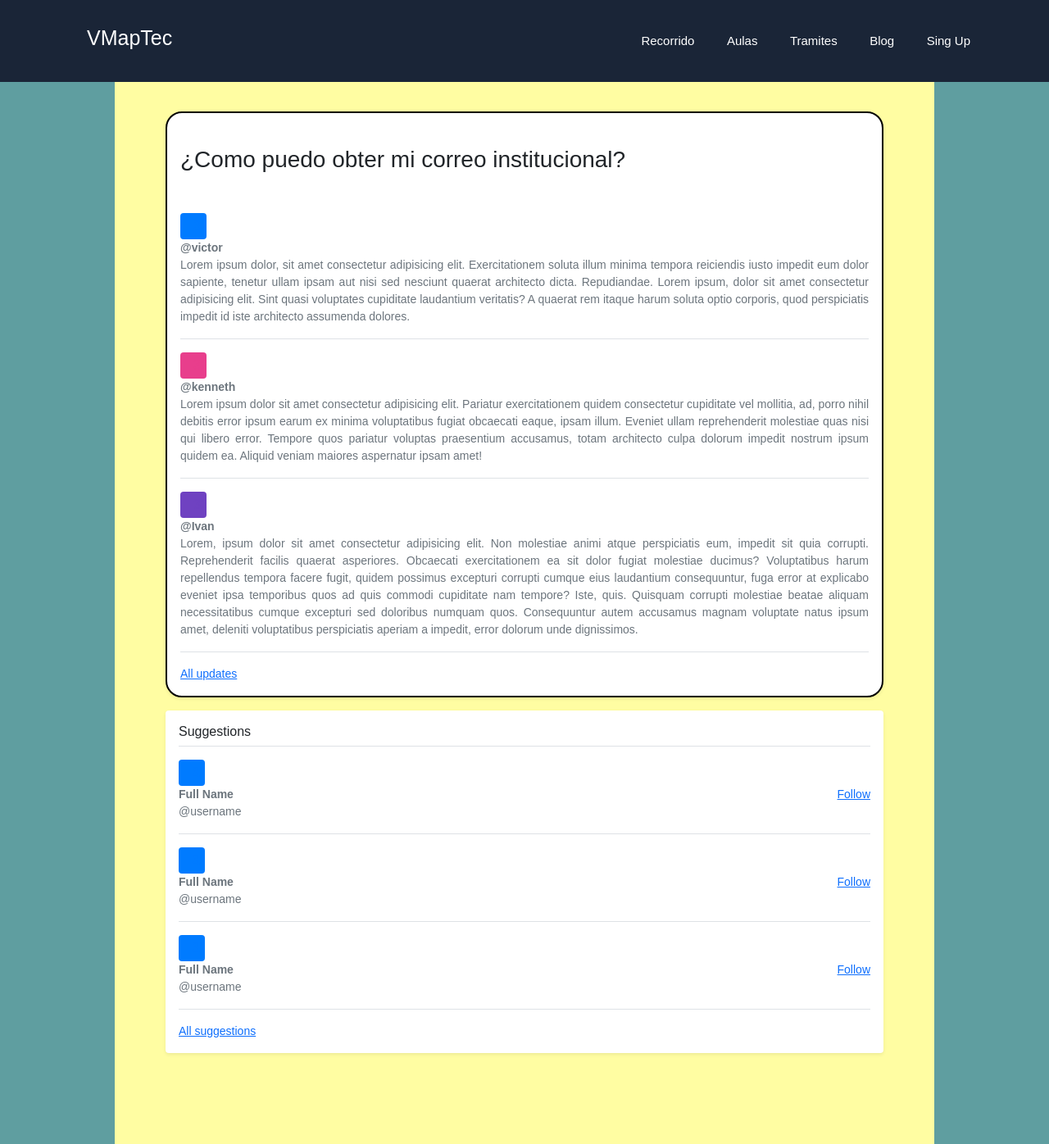
After one commit to VictorHCH/VMAPTEC, a PHP site: page /html/blog.html in a window 1280 px wide. The commit adds this page. Shown: the whole page at 82% size. Run offline with PHP 8.4, Linux system fonts and the light colour scheme.

Commit message:
Versión 2.0

```diff
--- a/VMaptec/VMaptec/css/estilosindex.css
+++ b/VMaptec/VMaptec/css/estilosindex.css
@@ -148,3 +148,17 @@ h1{
 p, ol, li{
 	text-align: justify;
 }
+
+.contenido1{
+	display: block;
+	justify-content: center;
+	background: #FFFDA2;
+	margin: 0 auto;
+	width: 1000px;
+	height: 1300px;
+}
+
+.aux{
+	border: 2px solid #000;
+	border-radius: 20px;
+}
--- /dev/null
+++ b/VMaptec/VMaptec/html/blog.html
@@ -0,0 +1,108 @@
+<!DOCTYPE html>
+<html lang="en">
+<head>
+    <meta charset="UTF-8">
+    <meta http-equiv="X-UA-Compatible" content="IE=edge">
+    <meta name="viewport" content="width=device-width, initial-scale=1.0">
+    <title>Kardex</title>
+    <link href="https://cdn.jsdelivr.net/npm/bootstrap@5.1.3/dist/css/bootstrap.min.css" rel="stylesheet" integrity="sha384-1BmE4kWBq78iYhFldvKuhfTAU6auU8tT94WrHftjDbrCEXSU1oBoqyl2QvZ6jIW3" crossorigin="anonymous">
+    <link rel="stylesheet" href="/VMaptec/VMaptec/css/estilosindex.css">
+</head>
+<body>
+    <header class="header">
+		<div class="container">
+			<div class="logo">
+				<h1>VMapTec</h1>
+			</div>
+			<nav class="menu">
+				<a href="#">Recorrido</a>
+				<a href="#">Aulas</a>
+				<a href="#">Tramites</a>
+                <a href="#">Blog</a>
+                <a href="#">Sing Up</a>
+			</nav>
+		</div>
+	</header>
+<br><br><br><br>
+<div class="contenido1">
+    <br>
+    <main role="main" class="container">
+        <div class="my-3 p-3 bg-white shadow-sm aux">
+          <br>
+          <h3>¿Como puedo obter mi correo institucional?</h3>
+          <br>
+          <div class="media text-muted pt-3">
+            <svg class="bd-placeholder-img mr-2 rounded" width="32" height="32" xmlns="http://www.w3.org/2000/svg" role="img" aria-label="Placeholder: 32x32" preserveAspectRatio="xMidYMid slice" focusable="false"><title>Placeholder</title><rect width="100%" height="100%" fill="#007bff"></rect><text x="50%" y="50%" fill="#007bff" dy=".3em">32x32</text></svg>
+
+            <p class="media-body pb-3 mb-0 small lh-125 border-bottom border-gray">
+              <strong class="d-block text-gray-dark">@victor</strong>
+              Lorem ipsum dolor, sit amet consectetur adipisicing elit. Exercitationem soluta illum minima tempora reiciendis iusto impedit eum dolor sapiente, tenetur ullam ipsam aut nisi sed nesciunt quaerat architecto dicta. Repudiandae.
+              Lorem ipsum, dolor sit amet consectetur adipisicing elit. Sint quasi voluptates cupiditate laudantium veritatis? A quaerat rem itaque harum soluta optio corporis, quod perspiciatis impedit id iste architecto assumenda dolores.
+            </p>
+          </div>
+          <div class="media text-muted pt-3">
+            <svg class="bd-placeholder-img mr-2 rounded" width="32" height="32" xmlns="http://www.w3.org/2000/svg" role="img" aria-label="Placeholder: 32x32" preserveAspectRatio="xMidYMid slice" focusable="false"><title>Placeholder</title><rect width="100%" height="100%" fill="#e83e8c"></rect><text x="50%" y="50%" fill="#e83e8c" dy=".3em">32x32</text></svg>
+
+            <p class="media-body pb-3 mb-0 small lh-125 border-bottom border-gray">
+              <strong class="d-block text-gray-dark">@kenneth</strong>
+              Lorem ipsum dolor sit amet consectetur adipisicing elit. Pariatur exercitationem quidem consectetur cupiditate vel mollitia, ad, porro nihil debitis error ipsum earum ex minima voluptatibus fugiat obcaecati eaque, ipsam illum.
+              Eveniet ullam reprehenderit molestiae quas nisi qui libero error. Tempore quos pariatur voluptas praesentium accusamus, totam architecto culpa dolorum impedit nostrum ipsum quidem ea. Aliquid veniam maiores aspernatur ipsam amet!
+            </p>
+          </div>
+          <div class="media text-muted pt-3">
+            <svg class="bd-placeholder-img mr-2 rounded" width="32" height="32" xmlns="http://www.w3.org/2000/svg" role="img" aria-label="Placeholder: 32x32" preserveAspectRatio="xMidYMid slice" focusable="false"><title>Placeholder</title><rect width="100%" height="100%" fill="#6f42c1"></rect><text x="50%" y="50%" fill="#6f42c1" dy=".3em">32x32</text></svg>
+
+            <p class="media-body pb-3 mb-0 small lh-125 border-bottom border-gray">
+              <strong class="d-block text-gray-dark">@Ivan</strong>
+              Lorem, ipsum dolor sit amet consectetur adipisicing elit. Non molestiae animi atque perspiciatis eum, impedit sit quia corrupti. Reprehenderit facilis quaerat asperiores. Obcaecati exercitationem ea sit dolor fugiat molestiae ducimus?
+              Voluptatibus harum repellendus tempora facere fugit, quidem possimus excepturi corrupti cumque eius laudantium consequuntur, fuga error at explicabo eveniet ipsa temporibus quos ad quis commodi cupiditate nam tempore? Iste, quis.
+              Quisquam corrupti molestiae beatae aliquam necessitatibus cumque excepturi sed doloribus numquam quos. Consequuntur autem accusamus magnam voluptate natus ipsum amet, deleniti voluptatibus perspiciatis aperiam a impedit, error dolorum unde dignissimos.
+            </p>
+          </div>
+          <small class="d-block text-right mt-3">
+            <a href="#">All updates</a>
+          </small>
+        </div>
+
+        <div class="my-3 p-3 bg-white rounded shadow-sm">
+          <h6 class="border-bottom border-gray pb-2 mb-0">Suggestions</h6>
+          <div class="media text-muted pt-3">
+            <svg class="bd-placeholder-img mr-2 rounded" width="32" height="32" xmlns="http://www.w3.org/2000/svg" role="img" aria-label="Placeholder: 32x32" preserveAspectRatio="xMidYMid slice" focusable="false"><title>Placeholder</title><rect width="100%" height="100%" fill="#007bff"></rect><text x="50%" y="50%" fill="#007bff" dy=".3em">32x32</text></svg>
+
+            <div class="media-body pb-3 mb-0 small lh-125 border-bottom border-gray">
+              <div class="d-flex justify-content-between align-items-center w-100">
+                <strong class="text-gray-dark">Full Name</strong>
+                <a href="#">Follow</a>
+              </div>
+              <span class="d-block">@username</span>
+            </div>
+          </div>
+          <div class="media text-muted pt-3">
+            <svg class="bd-placeholder-img mr-2 rounded" width="32" height="32" xmlns="http://www.w3.org/2000/svg" role="img" aria-label="Placeholder: 32x32" preserveAspectRatio="xMidYMid slice" focusable="false"><title>Placeholder</title><rect width="100%" height="100%" fill="#007bff"></rect><text x="50%" y="50%" fill="#007bff" dy=".3em">32x32</text></svg>
+
+            <div class="media-body pb-3 mb-0 small lh-125 border-bottom border-gray">
+              <div class="d-flex justify-content-between align-items-center w-100">
+                <strong class="text-gray-dark">Full Name</strong>
+                <a href="#">Follow</a>
+              </div>
+              <span class="d-block">@username</span>
+            </div>
+          </div>
+          <div class="media text-muted pt-3">
+            <svg class="bd-placeholder-img mr-2 rounded" width="32" height="32" xmlns="http://www.w3.org/2000/svg" role="img" aria-label="Placeholder: 32x32" preserveAspectRatio="xMidYMid slice" focusable="false"><title>Placeholder</title><rect width="100%" height="100%" fill="#007bff"></rect><text x="50%" y="50%" fill="#007bff" dy=".3em">32x32</text></svg>
+
+            <div class="media-body pb-3 mb-0 small lh-125 border-bottom border-gray">
+              <div class="d-flex justify-content-between align-items-center w-100">
+                <strong class="text-gray-dark">Full Name</strong>
+                <a href="#">Follow</a>
+              </div>
+              <span class="d-block">@username</span>
+            </div>
+          </div>
+          <small class="d-block text-right mt-3">
+            <a href="#">All suggestions</a>
+          </small>
+        </div>
+      </main>
+    </div>
+</html>
--- a/VMaptec/VMaptec/html/index.html
+++ b/VMaptec/VMaptec/html/index.html
@@ -17,7 +17,7 @@
 			<nav class="menu">
 				<a href="#">Recorrido</a>
 				<a href="#">Aulas</a>
-				<a href="#">Tramites</a>
+				<a href="/VMaptec/VMaptec/html/info.html">Tramites</a>
                 <a href="#">Blog</a>
                 <a href="#">Sing Up</a>
 			</nav>
```
